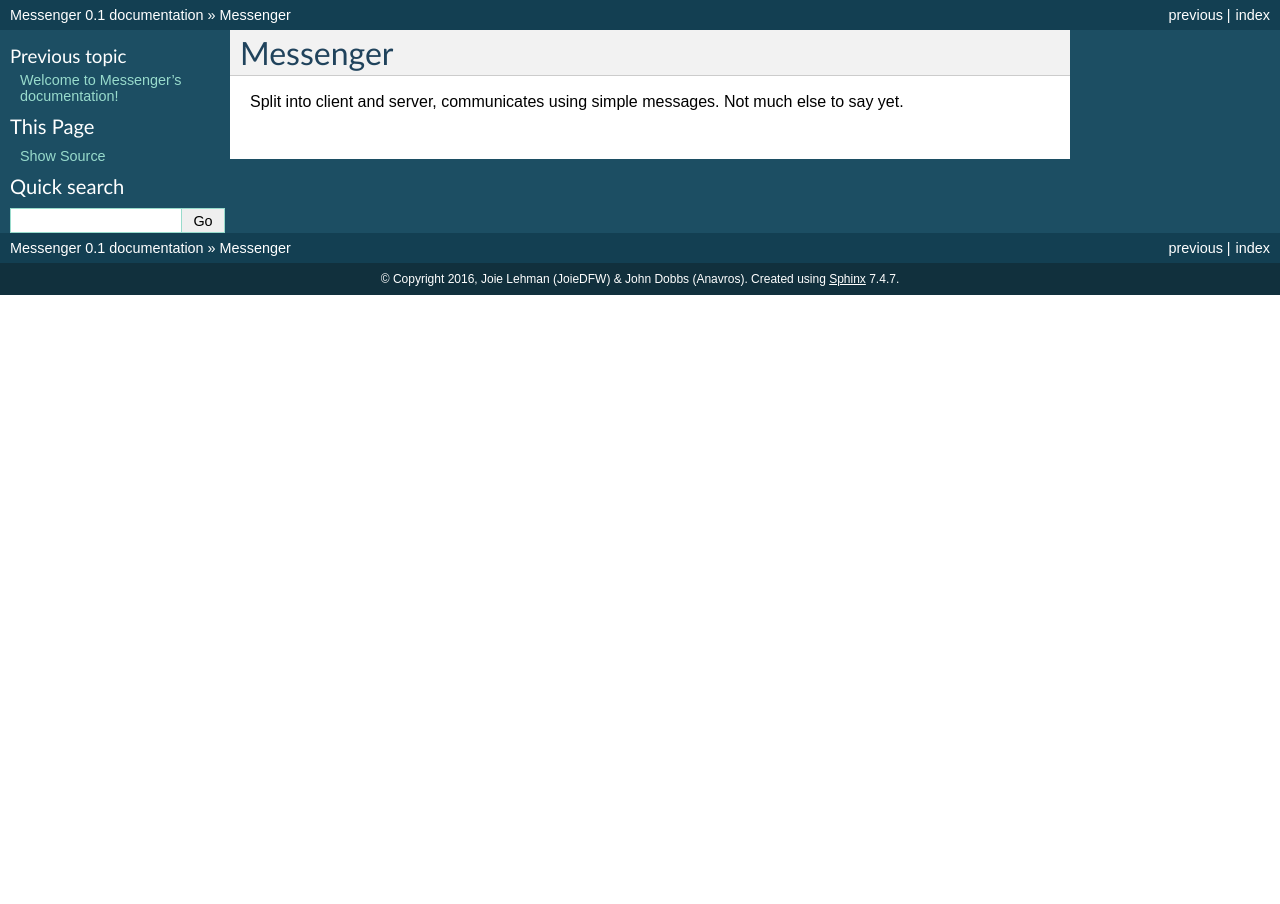
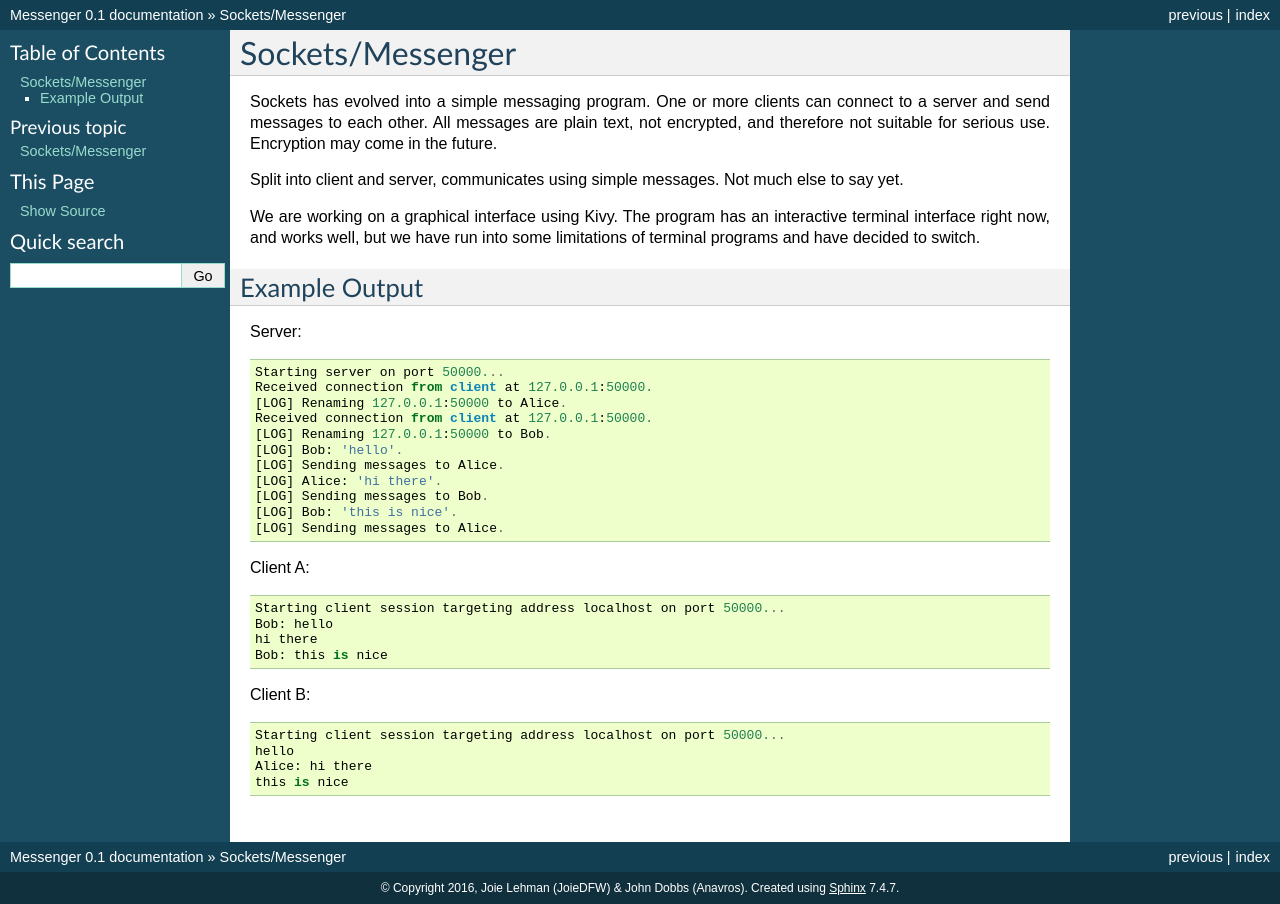
Before and after one commit to Anavros/sockets, a Sphinx documentation site: the page built from docs/overview.rst, in a window 1280 px wide. Built offline with Sphinx 7.4.7, drawn with Linux system fonts in a browser that asks for light colours.

Commit message:
Added overview to documentation.

```diff
--- a/docs/overview.rst
+++ b/docs/overview.rst
@@ -1,6 +1,45 @@
 
-Messenger
-*********
+Sockets/Messenger
+*****************
+
+Sockets has evolved into a simple messaging program. One or more clients can
+connect to a server and send messages to each other. All messages are plain
+text, not encrypted, and therefore not suitable for serious use. Encryption may
+come in the future.
 
 Split into client and server, communicates using simple messages.
 Not much else to say yet.
+
+We are working on a graphical interface using Kivy. The program has an
+interactive terminal interface right now, and works well, but we have run into
+some limitations of terminal programs and have decided to switch.
+
+Example Output
+==============
+Server::
+
+    Starting server on port 50000...
+    Received connection from client at 127.0.0.1:50000.
+    [LOG] Renaming 127.0.0.1:50000 to Alice.
+    Received connection from client at 127.0.0.1:50000.
+    [LOG] Renaming 127.0.0.1:50000 to Bob.
+    [LOG] Bob: 'hello'.
+    [LOG] Sending messages to Alice.
+    [LOG] Alice: 'hi there'.
+    [LOG] Sending messages to Bob.
+    [LOG] Bob: 'this is nice'.
+    [LOG] Sending messages to Alice.
+
+Client A::
+
+    Starting client session targeting address localhost on port 50000...
+    Bob: hello
+    hi there
+    Bob: this is nice
+
+Client B::
+
+    Starting client session targeting address localhost on port 50000...
+    hello
+    Alice: hi there
+    this is nice
```
Also changed, not shown: docs/index.rst (+6 -11 lines).
